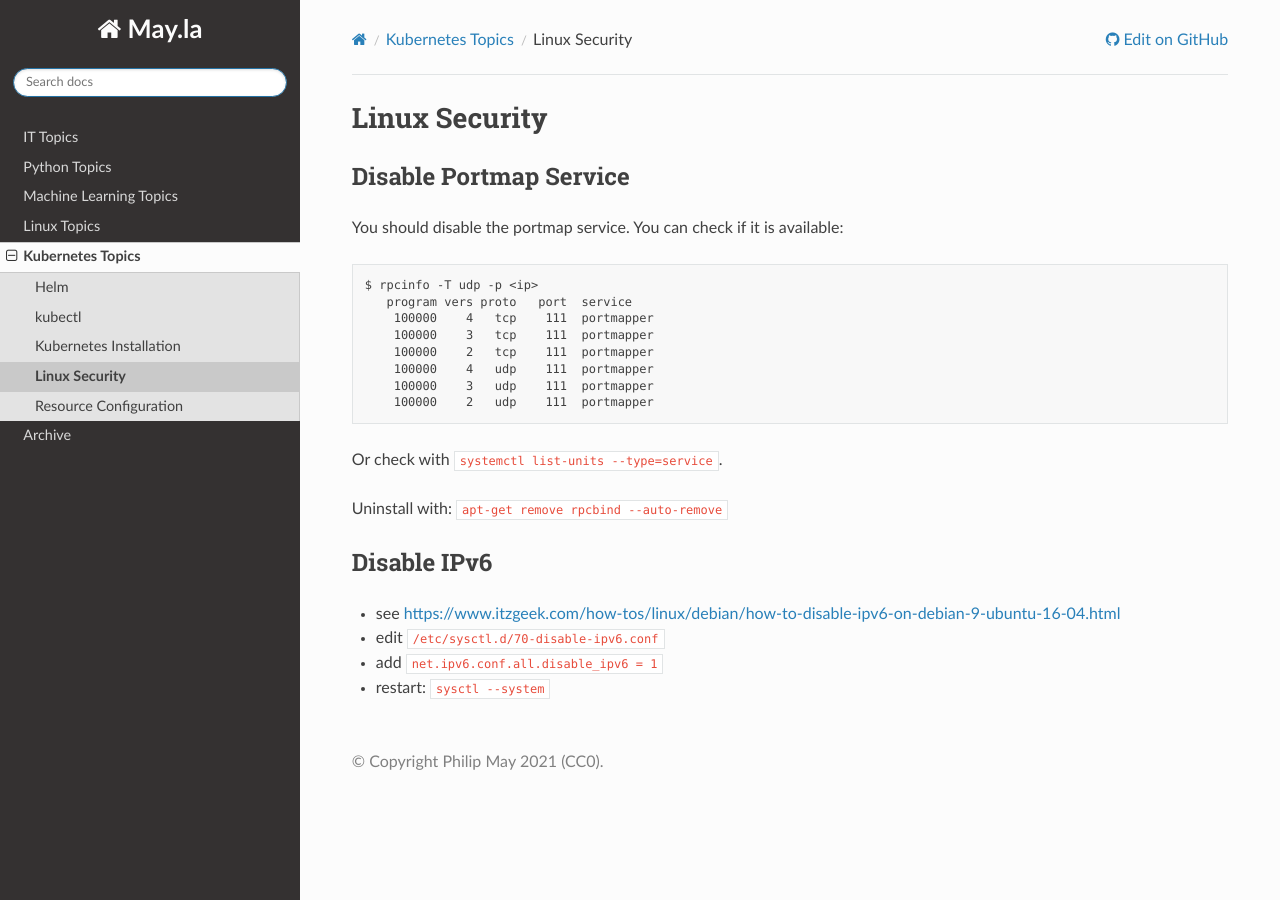
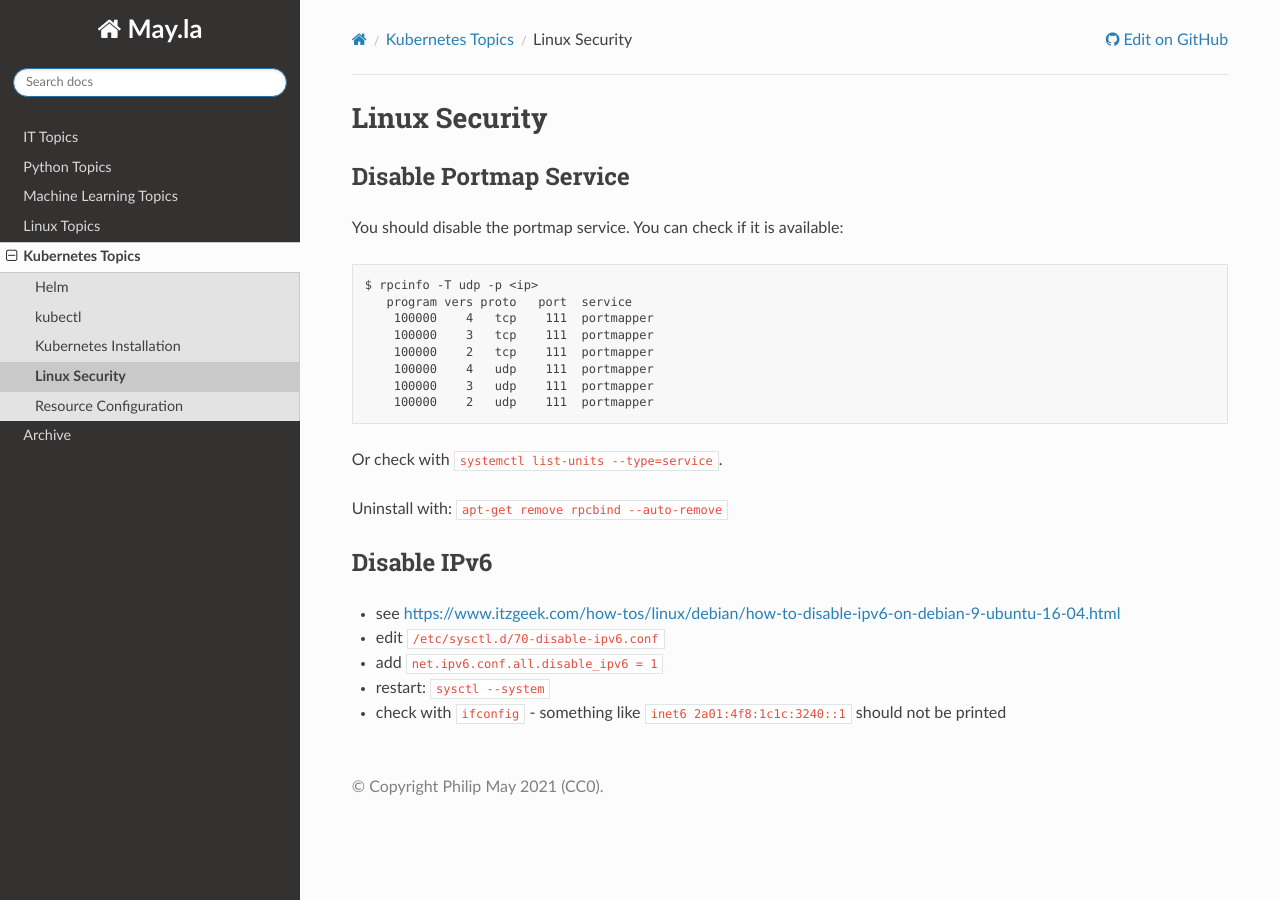
Before and after one commit to PhilipMay/May.la, a Sphinx documentation site: the page built from source/k8s/linux-security.md, in a window 1280 px wide. Built offline with Sphinx 7.4.7 and the Read the Docs theme 2.0.0, drawn with Linux system fonts in a browser that asks for light colours.

Commit message:
Update linux-security.md

```diff
--- a/source/k8s/linux-security.md
+++ b/source/k8s/linux-security.md
@@ -23,3 +23,4 @@ Uninstall with: `apt-get remove rpcbind --auto-remove`
 - edit `/etc/sysctl.d/70-disable-ipv6.conf`
 - add `net.ipv6.conf.all.disable_ipv6 = 1`
 - restart: `sysctl --system`
+- check with `ifconfig` - something like `inet6 2a01:4f8:1c1c:3240::1` should not be printed
```
